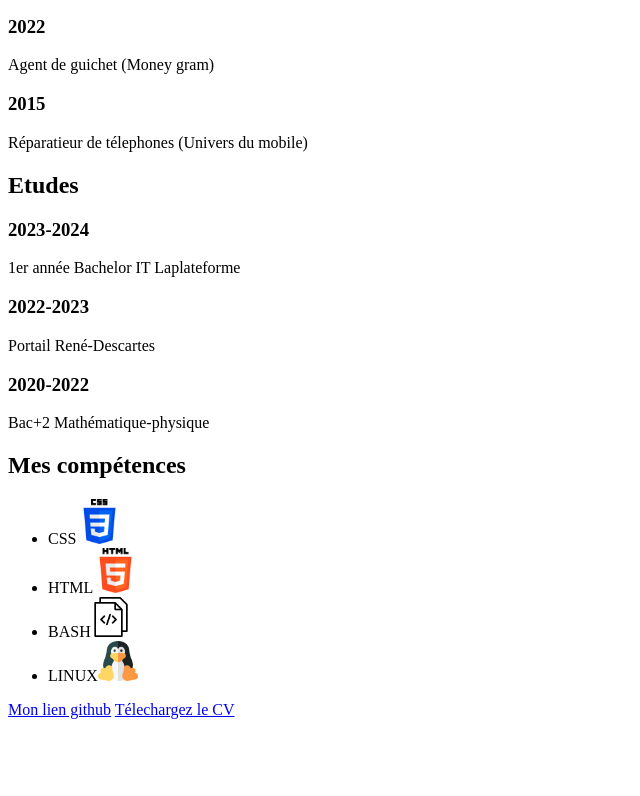
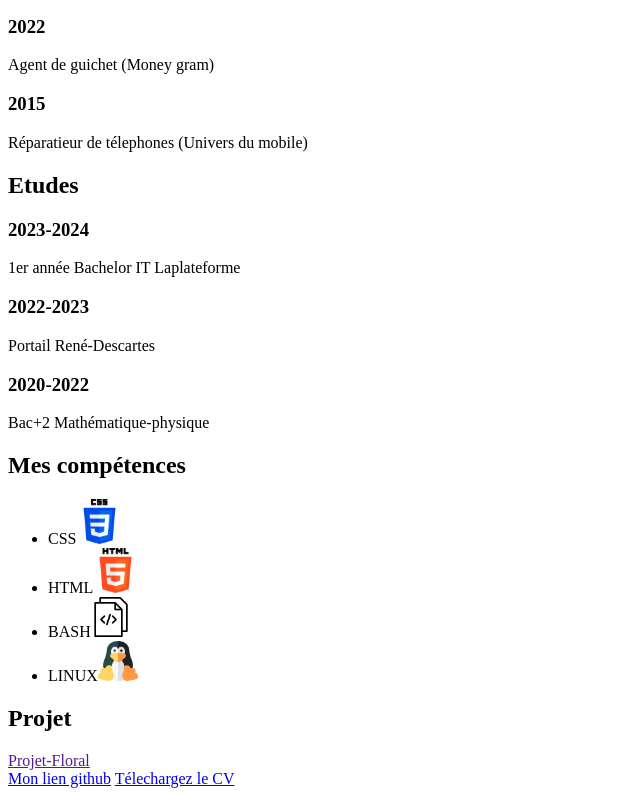
Before and after one commit to abedelmouamine-benahmed/mon-cv, a plain HTML site: page index.html in a window 1280 px wide. Shown: the part 486-1282 px from the top of the page, without its empty margins (0-640 px from the left). Before the commit the page ends 1213 px from the top, so only its background shows below. Drawn offline with Linux system fonts and the light colour scheme; files whose address does not match are found by name.

Commit message:
Update index.html

```diff
--- a/index.html
+++ b/index.html
@@ -41,6 +41,11 @@
                             <li>LINUX<img src="images/linux.png" alt="logo pinguin linux" height="40" width="40"></li>
                         </ul>
             </section>
+           <section>
+                <h2>Projet</h2>
+                    <a href="">Projet-Floral</a>
+
+           </section>
         </main>
     <footer><!--pied de page, géneralement Mentions Légales, formulaire ...-->
         <a href= "https://github.com/abedelmouamine-benahmed/">Mon lien github</a><!--<a> est une balise, href est son attribut pour l'hyperlien-->
```
